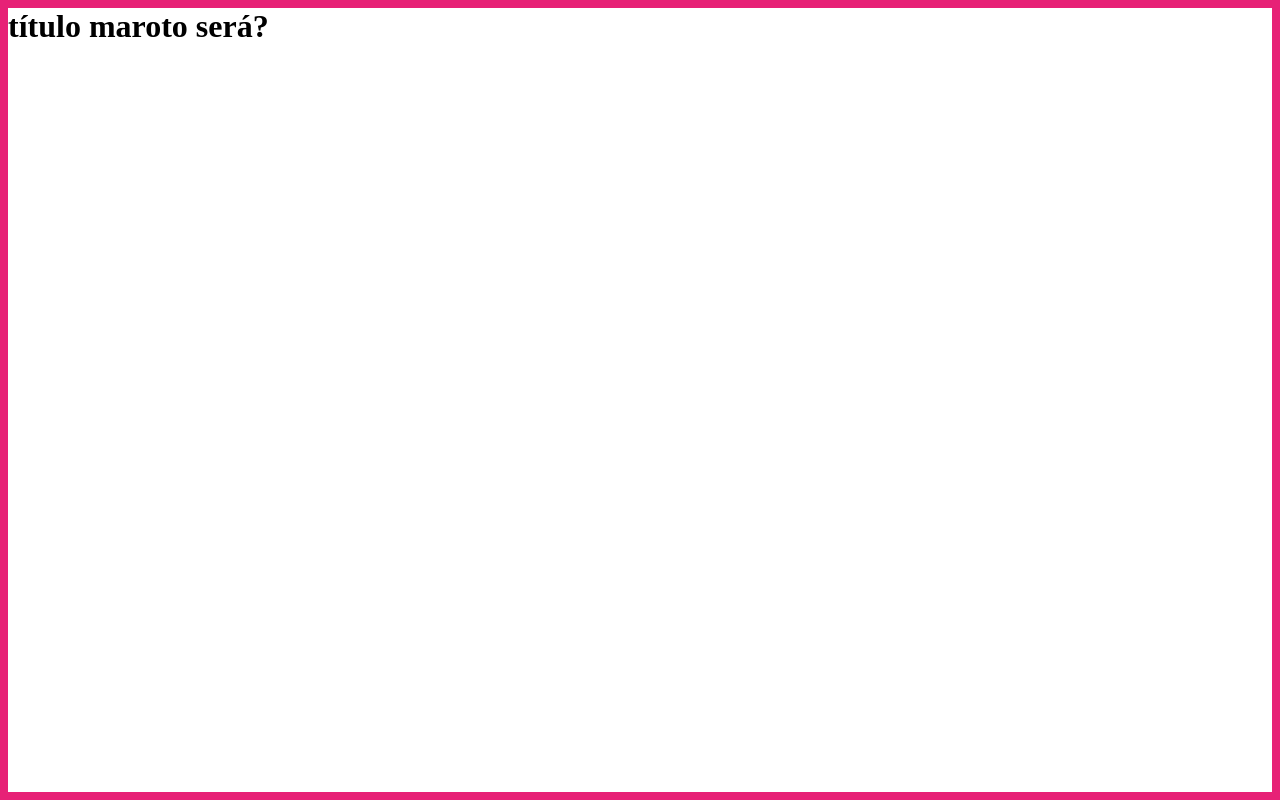
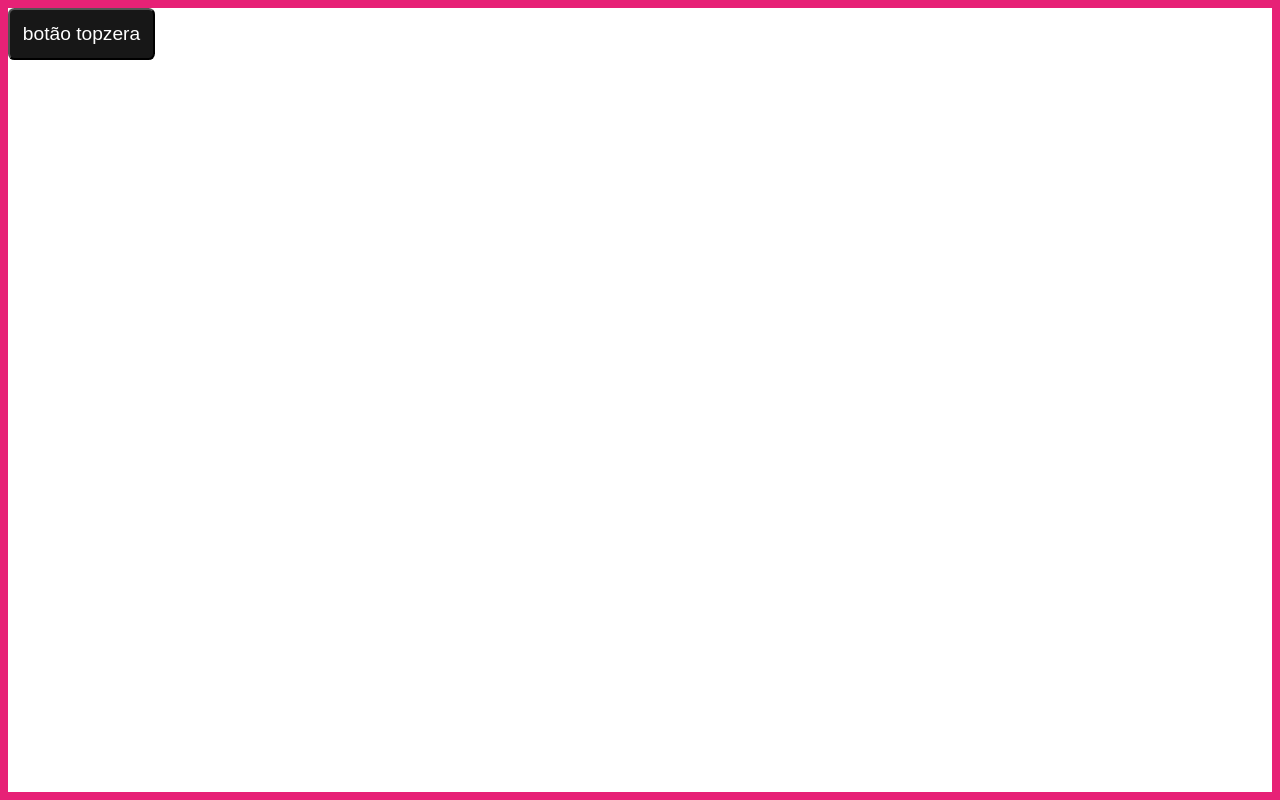
Before and after one commit to eudiegosilva/template-digital, a Next.js app: page / in a window 1280 px wide. Built offline with nearby package versions, Linux system fonts and the light colour scheme.

Commit message:
feat: create button component

```diff
--- /dev/null
+++ b/src/components/button/Button.tsx
@@ -0,0 +1,16 @@
+import * as s from './button.styles';
+
+export type ButtonProps = {
+  variant?: 'primary' | 'secondary';
+  isFullWidth?: boolean;
+};
+
+const Button = ({ variant = 'primary', isFullWidth = false }: ButtonProps) => {
+  return (
+    <s.ButtonWrapper variant={variant} isFullWidth={isFullWidth}>
+      botão topzera
+    </s.ButtonWrapper>
+  );
+};
+
+export { Button };
--- /dev/null
+++ b/src/components/button/button.styles.ts
@@ -0,0 +1,30 @@
+import styled, { css, DefaultTheme } from 'styled-components';
+
+import { ButtonProps } from './Button';
+
+const buttonModifiers = {
+  primary: (theme: DefaultTheme) => css`
+    background-color: ${theme.colors.primary};
+  `,
+  secondary: (theme: DefaultTheme) => css`
+    background-color: ${theme.colors.secondary};
+    color: ${theme.colors.white};
+  `
+};
+
+export const ButtonWrapper = styled.button<ButtonProps>`
+  ${({ theme, variant, isFullWidth }) => css`
+    padding: ${theme.spacings.xxsmall};
+    border-radius: ${theme.border.radius};
+
+    font-size: ${theme.font.sizes.xsmall};
+    font-weight: ${theme.font.light};
+    width: ${isFullWidth ? '100%' : 'unset'};
+
+    &:hover {
+      cursor: pointer;
+    }
+
+    ${!!variant && buttonModifiers[variant](theme)}
+  `}
+`;
--- /dev/null
+++ b/src/components/index.ts
@@ -0,0 +1 @@
+export { Button } from './button/Button';
--- a/src/pages/index.tsx
+++ b/src/pages/index.tsx
@@ -2,8 +2,10 @@ import type { NextPage } from 'next';
 import Head from 'next/head';
 import Image from 'next/image';
 
+import { Button } from 'components';
+
 const Home: NextPage = () => {
-  return <h1>título maroto será?</h1>;
+  return <Button variant="secondary" />;
 };
 
 export default Home;
--- a/tsconfig.json
+++ b/tsconfig.json
@@ -1,5 +1,6 @@
 {
   "compilerOptions": {
+    "baseUrl": "src",
     "target": "es5",
     "lib": ["dom", "dom.iterable", "esnext"],
     "allowJs": true,
```
